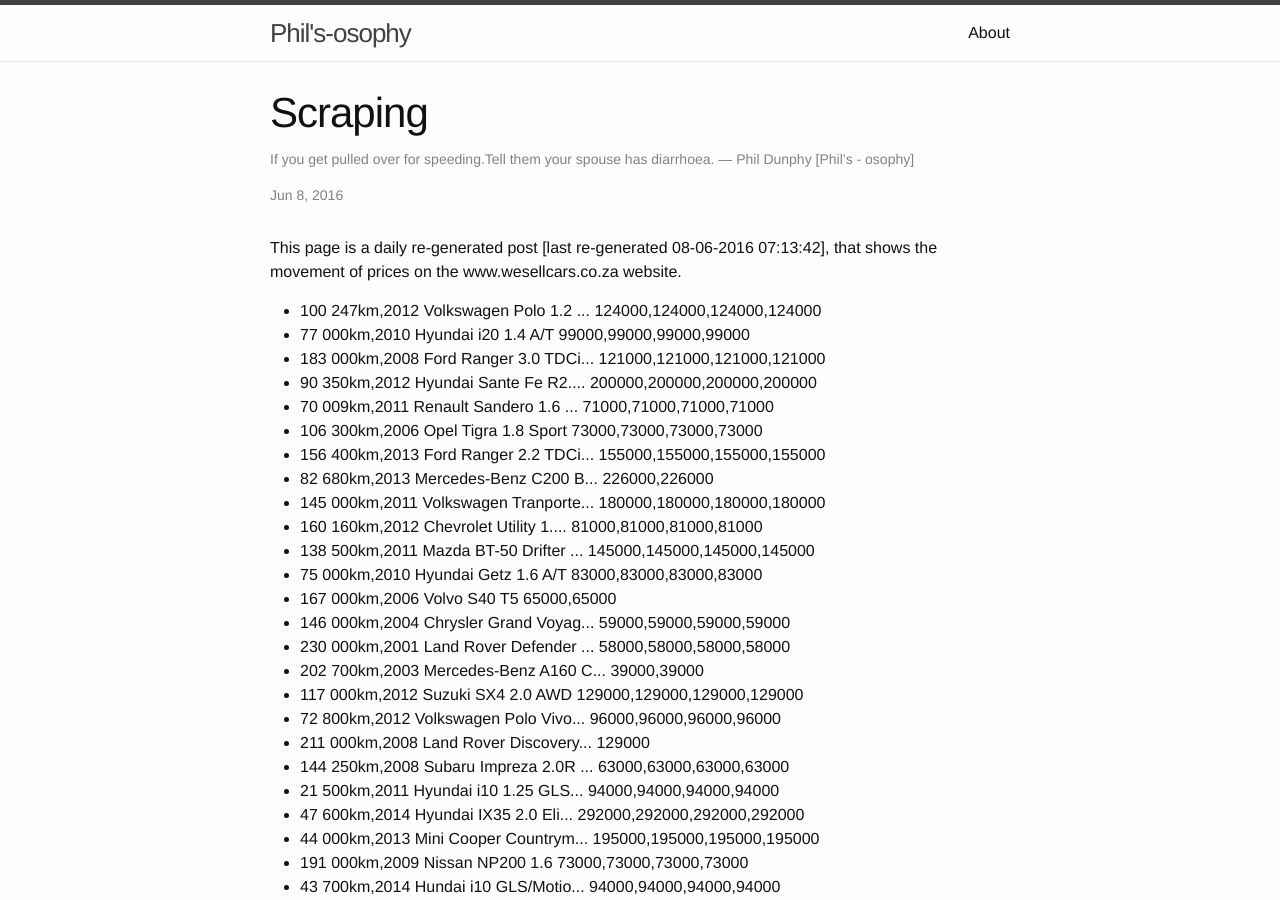
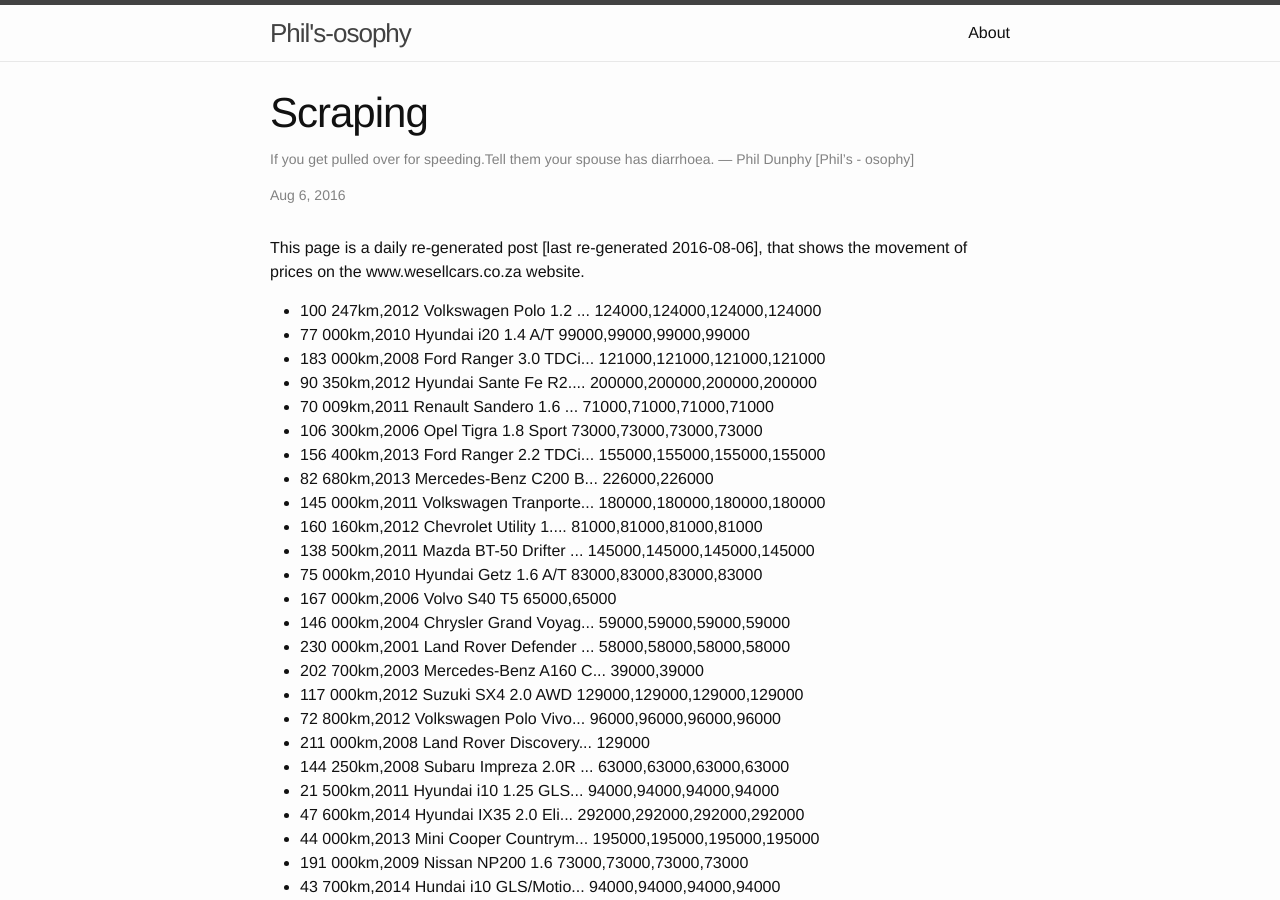
Before and after one commit to apdekock/apdekock.github.io, a Jekyll site: the page built from _posts/2015-08-04-weMineData.markdown, in a window 1280 px wide and 900 px high. Built offline with Jekyll 4.4.1, drawn with Linux system fonts in a browser that asks for light colours.

Commit message:
Signed-off-by: Philip de Kock <Philip de Kock>

```diff
--- a/_posts/2015-08-04-weMineData.markdown
+++ b/_posts/2015-08-04-weMineData.markdown
@@ -1,11 +1,11 @@
 ---
 layout: post
 title: "Scraping"
-date: 08-06-2016 07:13:42
+date: 2016-08-06
 quote: "If you get pulled over for speeding.Tell them your spouse has diarrhoea. — Phil Dunphy [Phil’s - osophy]"
 categories: scraping, auto generatingpost
 ---
- This page is a daily re-generated post [last re-generated 08-06-2016 07:13:42], that shows the movement of prices on the www.wesellcars.co.za website.
+ This page is a daily re-generated post [last re-generated 2016-08-06], that shows the movement of prices on the www.wesellcars.co.za website.
 
 <ul>
 <li><div> 100 247km,2012 Volkswagen Polo 1.2 ... <span class="sparklines">124000,124000,124000,124000</span></div></li>
```
Also changed, not shown: 5 other files.
